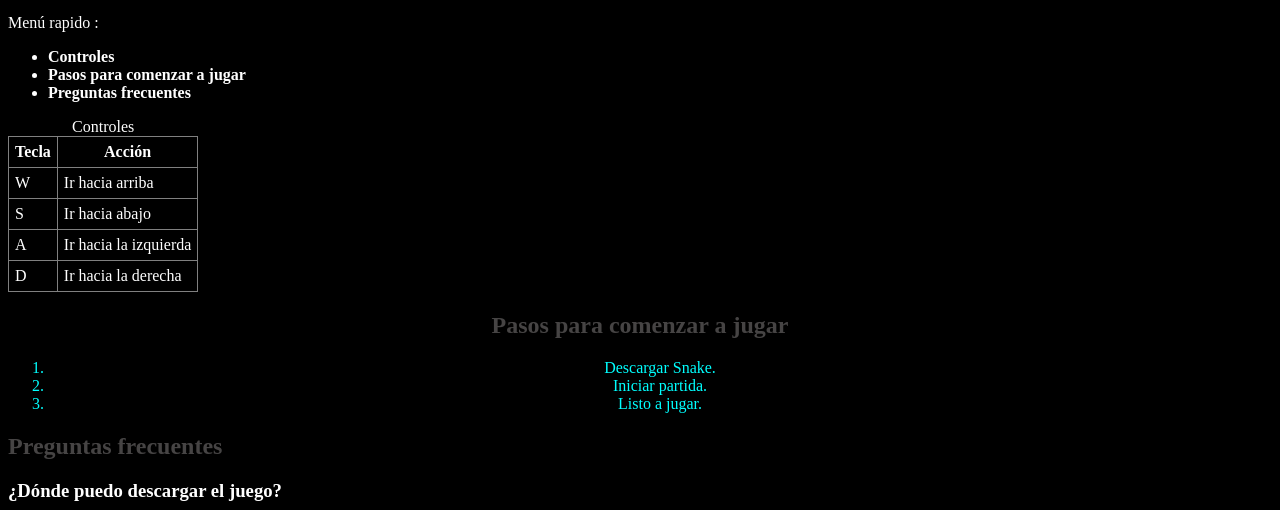
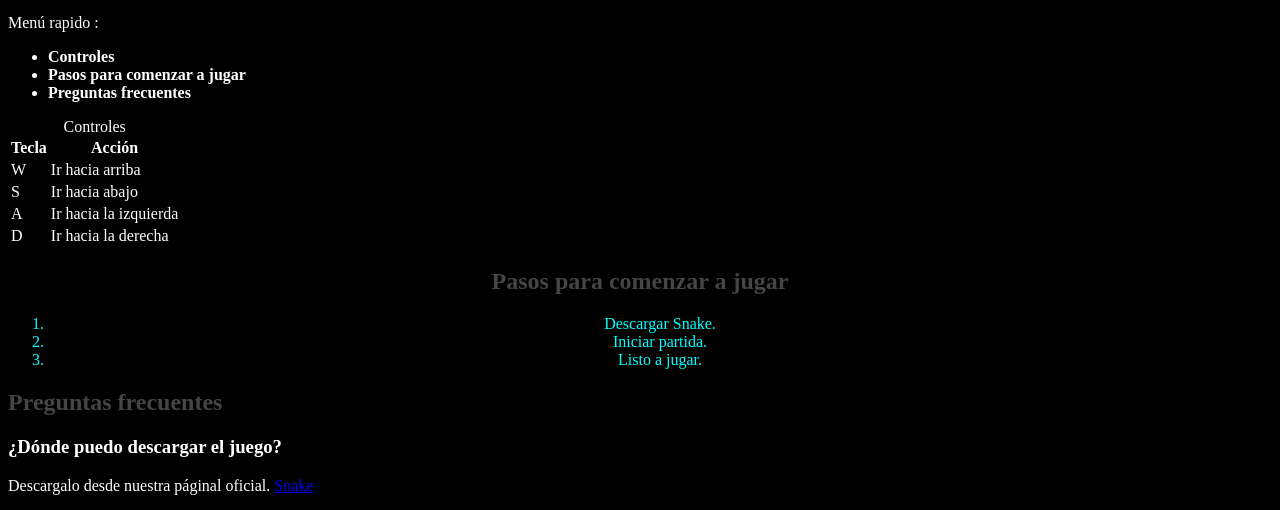
Before and after one commit to cloexx/Snake, a plain HTML site: page como-jugar.html in a window 1280 px wide. Shown: the part 290-800 px from the top of the page. Drawn offline with Linux system fonts and the light colour scheme.

Commit message:
Eliminado de css en los archivos html

```diff
--- a/como-jugar.html
+++ b/como-jugar.html
@@ -6,15 +6,7 @@
     <meta name="viewport" content="width=device-width, initial-scale=1.0">
     <title>¿Cómo jugar?</title>
     <link rel="stylesheet" href="css/estilos.css">
-    <style>
-        table,
-        th,
-        td {
-            border: 1px solid gray;
-            border-collapse: collapse;
-            padding: 6px;
-        }
-    </style>
+
 </head>
 
 <body>
```
Also changed, not shown: records.html (+1 -9 lines).
